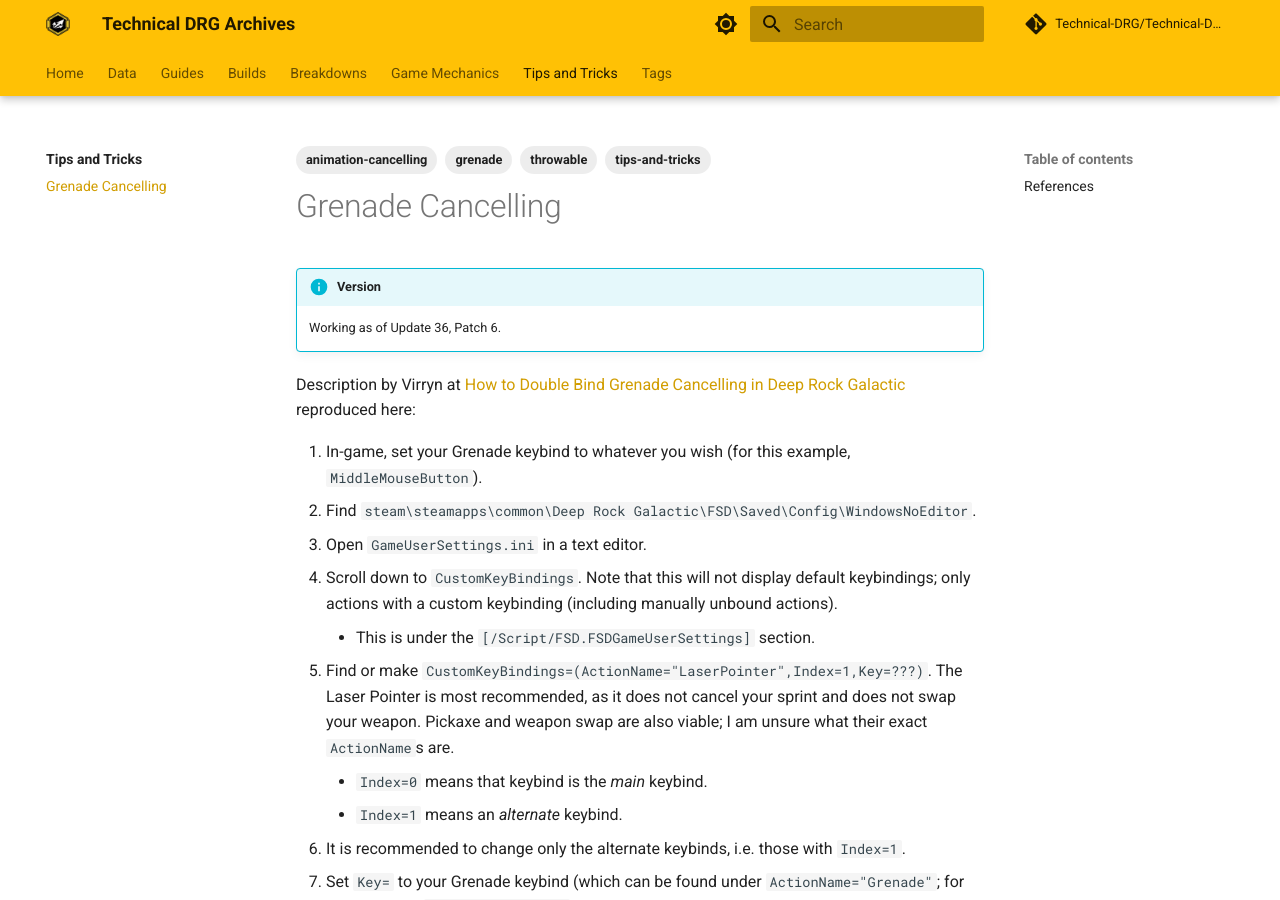
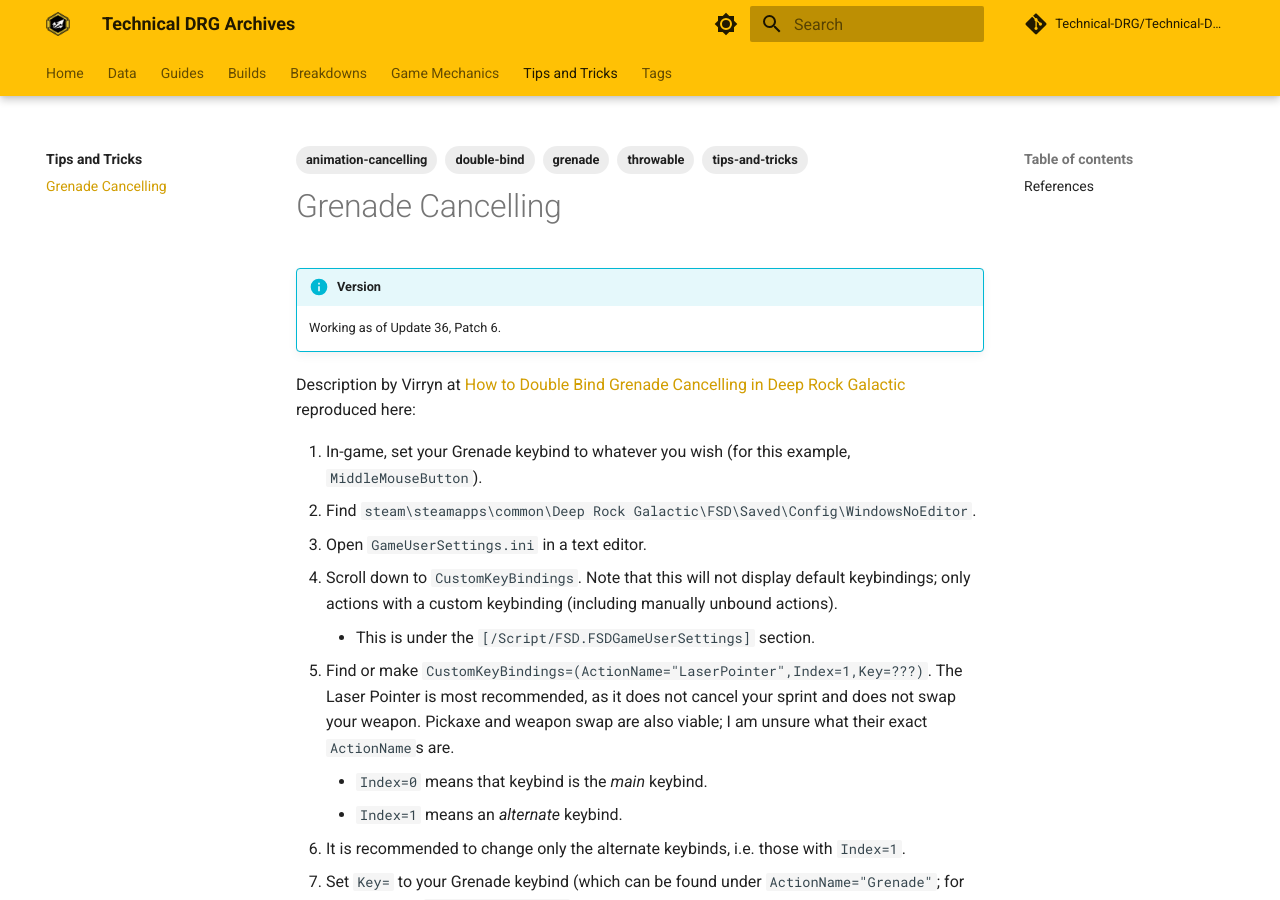
Before and after one commit to Technical-DRG/Technical-DRG-Archives, an MkDocs documentation site: the page built from docs/tips-and-tricks/grenade-cancelling.md, in a window 1280 px wide and 900 px high. Built offline with MkDocs 1.6.1 and Material for MkDocs 9.7.7, drawn with Linux system fonts in a browser that asks for light colours; comment, search, counter and statistics services are not loaded.

Commit message:
Add double-bind tag

```diff
--- a/docs/tips-and-tricks/grenade-cancelling.md
+++ b/docs/tips-and-tricks/grenade-cancelling.md
@@ -4,6 +4,7 @@
     - grenade
     - throwable
     - tips-and-tricks
+    - double-bind
 ---
 
 # Grenade Cancelling
```
